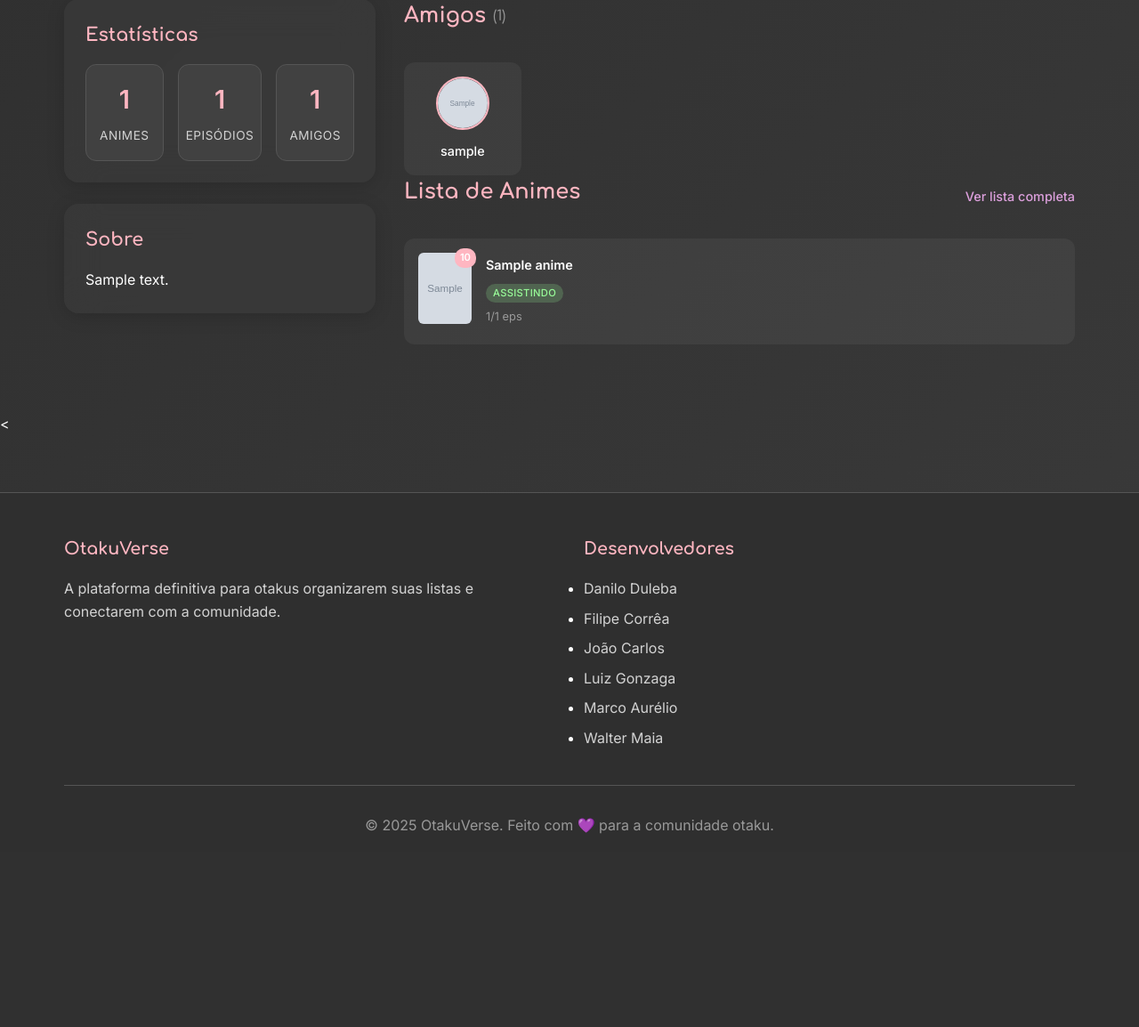
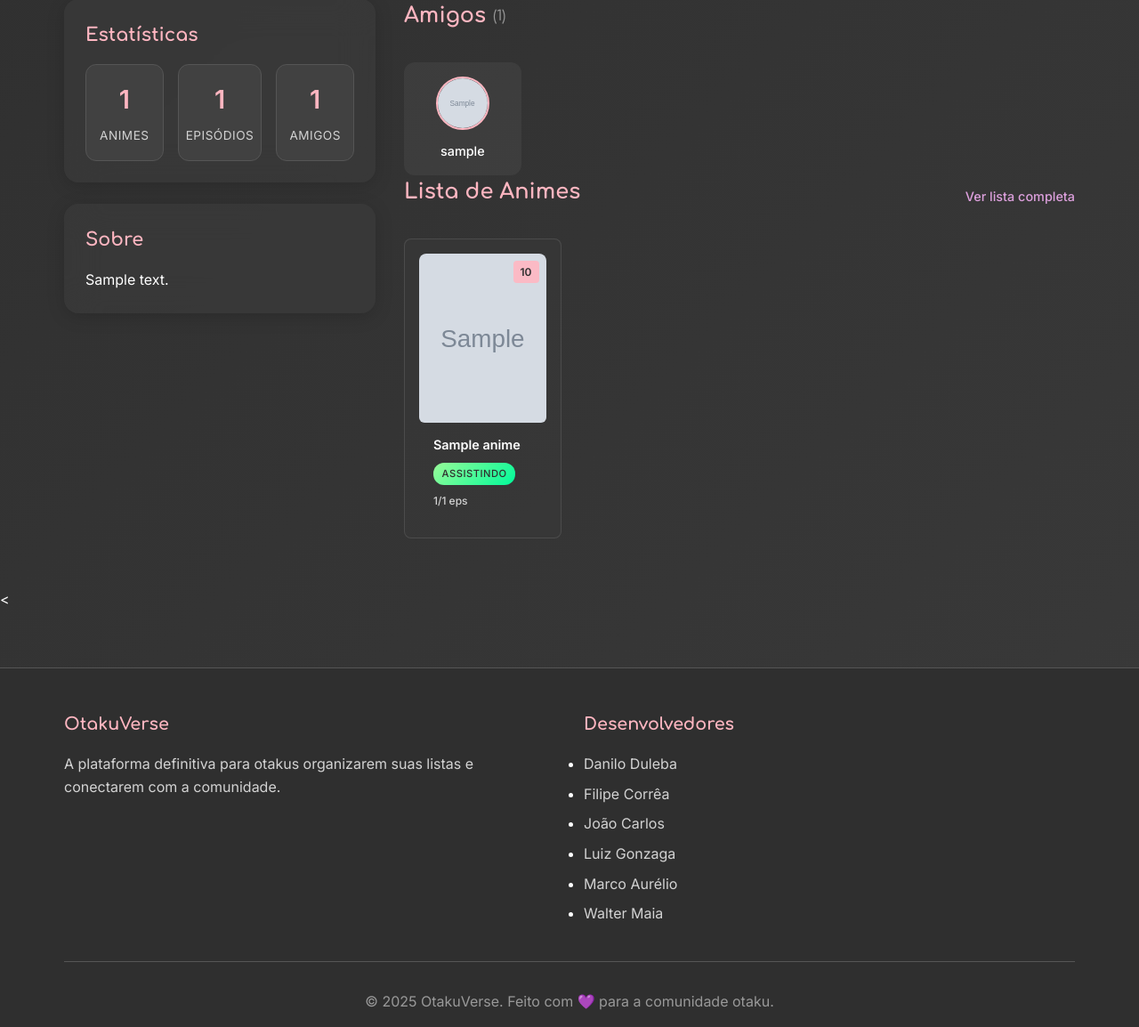
Before and after one commit to Nobutann/OtakuVerse, a Django app: a page that uses templates/users/profile.html in a window 1280 px wide. Shown: the part 337-1491 px from the top of the page at 89% size. Before the commit the page ends 1274 px from the top, so only its background shows below. Run offline with Django 5.2, Linux system fonts and the light colour scheme; tables that the repository leaves empty hold one stand-in row (values such as "Sample post"); grey boxes marked "Sample" are stand-in pictures.

Commit message:
resolvido problema do template

```diff
--- a/static/users/css/profile.css
+++ b/static/users/css/profile.css
@@ -595,3 +595,149 @@ body {
         gap: 0.8rem;
     }
 }
+.anime-card-link {
+    display: block;
+    text-decoration: none;
+    color: inherit;
+    transition: all 0.3s ease;
+    border-radius: 8px;
+    overflow: hidden;
+}
+
+.anime-card-link:hover {
+    text-decoration: none;
+    color: inherit;
+    transform: translateY(-2px);
+    box-shadow: 0 4px 15px rgba(255, 182, 193, 0.2);
+}
+
+/* ===== Anime preview item ===== */
+.anime-preview-item {
+    background: rgba(58, 58, 58, 0.6);
+    border-radius: 8px;
+    overflow: hidden;
+    transition: all 0.3s ease;
+    border: 1px solid rgba(255, 255, 255, 0.1);
+}
+
+.anime-preview-item:hover {
+    background: rgba(58, 58, 58, 0.8);
+    border-color: rgba(255, 182, 193, 0.3);
+}
+
+/* ===== Poster pequeno ===== */
+.anime-poster-small {
+    position: relative;
+    aspect-ratio: 3/4;
+    overflow: hidden;
+}
+
+.anime-poster-small img {
+    width: 100%;
+    height: 100%;
+    object-fit: cover;
+    transition: transform 0.3s ease;
+}
+
+.anime-card-link:hover .anime-poster-small img {
+    transform: scale(1.05);
+}
+
+/* ===== Badge de score ===== */
+.anime-score-badge {
+    position: absolute;
+    top: 0.5rem;
+    right: 0.5rem;
+    background: rgba(255, 182, 193, 0.9);
+    color: #2F2F2F;
+    padding: 0.2rem 0.5rem;
+    border-radius: 4px;
+    font-size: 0.75rem;
+    font-weight: bold;
+    backdrop-filter: blur(5px);
+}
+
+/* ===== Informações do anime ===== */
+.anime-info-small {
+    padding: 1rem;
+}
+
+.anime-title-small {
+    font-size: 0.9rem;
+    font-weight: 600;
+    margin-bottom: 0.5rem;
+    line-height: 1.3;
+    color: #FFFFFF;
+    display: -webkit-box;
+    -webkit-line-clamp: 2;
+    line-clamp: 2;
+    -webkit-box-orient: vertical;
+    overflow: hidden;
+}
+
+.anime-status {
+    margin-bottom: 0.5rem;
+}
+
+.status-badge {
+    display: inline-block;
+    padding: 0.2rem 0.6rem;
+    border-radius: 12px;
+    font-size: 0.7rem;
+    font-weight: 500;
+    text-transform: uppercase;
+    letter-spacing: 0.5px;
+}
+
+/* Cores dos status badges */
+.status-watching {
+    background: linear-gradient(135deg, #98fb98, #00fa9a);
+    color: #2F2F2F;
+}
+
+.status-completed {
+    background: linear-gradient(135deg, #dda0dd, #ba55d3);
+    color: #FFFFFF;
+}
+
+.status-ptw {
+    background: linear-gradient(135deg, #ffb6c1, #ff69b4);
+    color: #2F2F2F;
+}
+
+.progress-info {
+    font-size: 0.75rem;
+    color: #D3D3D3;
+    font-weight: 500;
+}
+
+/* ===== Grid do anime preview ===== */
+.anime-preview {
+    display: grid;
+    grid-template-columns: repeat(auto-fill, minmax(160px, 1fr));
+    gap: 1rem;
+    margin-bottom: 1.5rem;
+}
+
+/* ===== Responsividade ===== */
+@media (max-width: 768px) {
+    .anime-preview {
+        grid-template-columns: repeat(auto-fill, minmax(140px, 1fr));
+        gap: 0.8rem;
+    }
+
+    .anime-info-small {
+        padding: 0.8rem;
+    }
+
+    .anime-title-small {
+        font-size: 0.85rem;
+    }
+}
+
+@media (max-width: 480px) {
+    .anime-preview {
+        grid-template-columns: repeat(2, 1fr);
+        gap: 0.7rem;
+    }
+}
--- a/templates/users/profile.html
+++ b/templates/users/profile.html
@@ -163,6 +163,8 @@
                         <div class="anime-preview">
     {% for entry in user.anime_entries.all|slice:":6" %}
         <div class="anime-preview-item">
+            <!-- Link envolvendo todo o card do anime -->
+            <a href="{% url 'animes:detalhes_anime' entry.anime.mal_id %}" class="anime-card-link">
                 <div class="anime-poster-small">
                     <img src="{{ entry.anime.image_url }}" alt="{{ entry.anime.title }}" loading="lazy">
                     {% if entry.score %}
@@ -185,6 +187,7 @@
                         </div>
                     {% endif %}
                 </div>
+            </a>
         </div>
     {% endfor %}
 </div>
```
Also changed, not shown: static/anime/css/detalhes.css (deleted, +0 -78 lines), static/main/css/style.css (+101 -0 lines), animes/migrations/0001_initial.py (added). Lines whose indentation alone changed are shown as unchanged.
